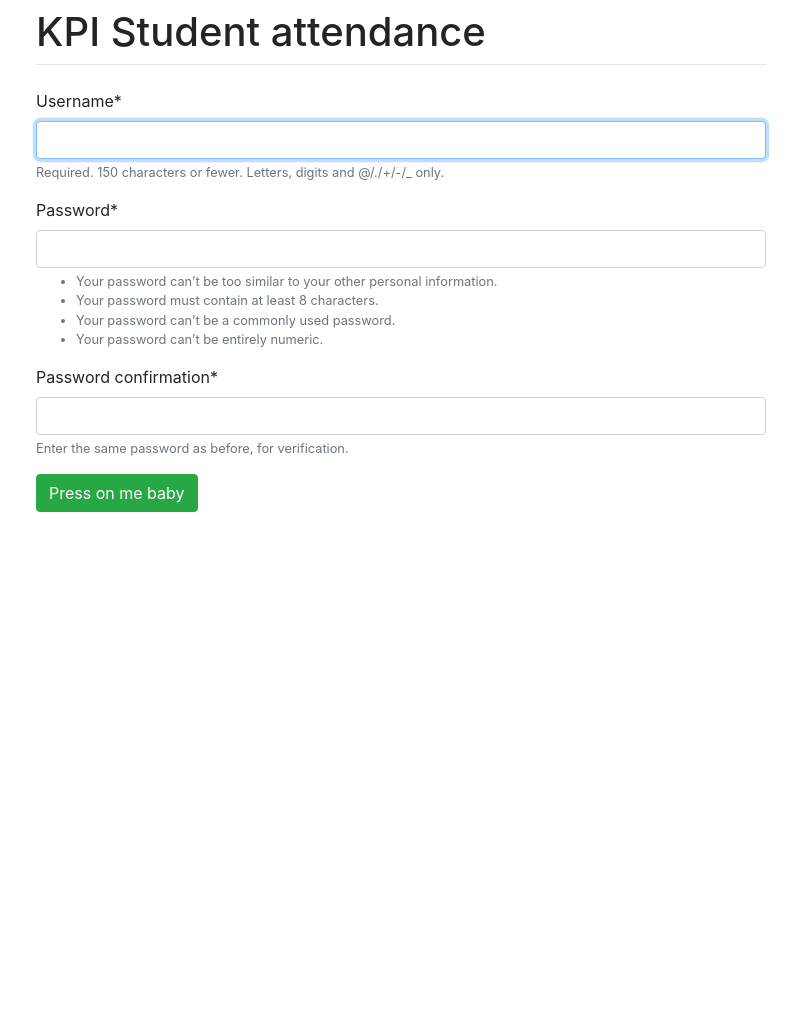
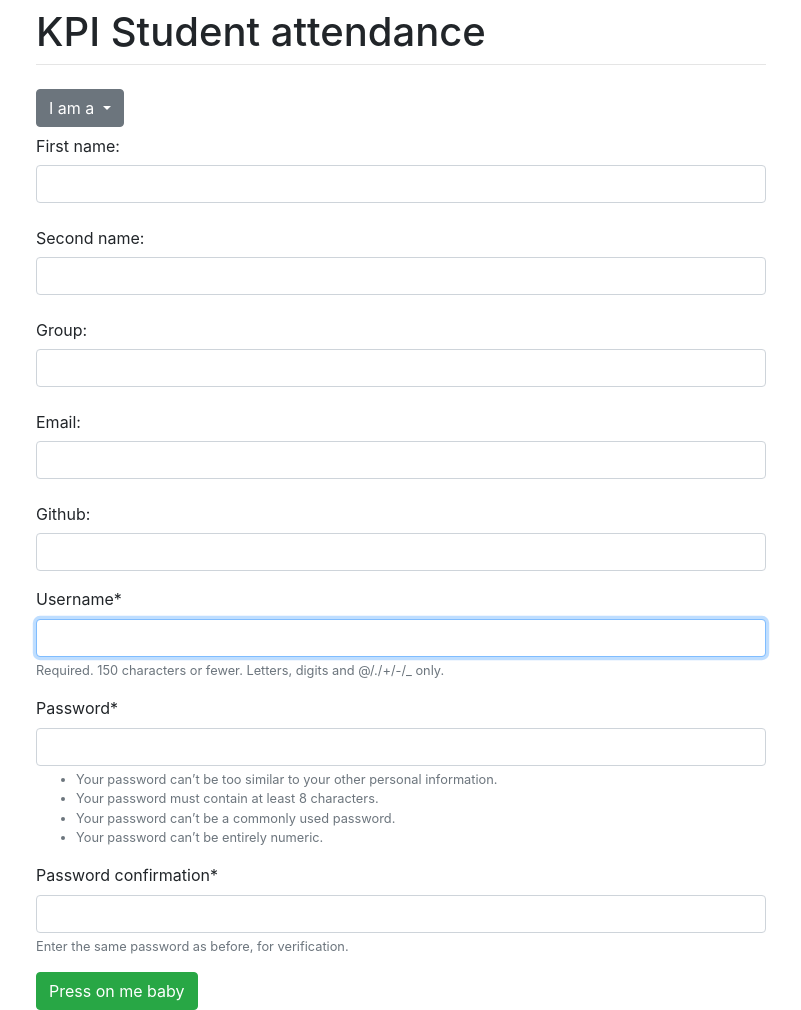
Before and after one commit to MishaVernik/StudentAttendance, a Django app: page /signup/ in a window 1280 px wide. Shown: the whole page, without its empty margins (239-1040 px from the left). Before the commit the page ends 512 px from the top, so only its background shows below. Run offline with Django 3.2, Linux system fonts and the light colour scheme; some libraries are stand-ins or nearby versions.

Commit message:
registration menu

```diff
--- a/Attendance/templates/login.html
+++ b/Attendance/templates/login.html
@@ -9,7 +9,7 @@
   <form method="post">
     {% csrf_token %}
     <input  class="btn btn-primary" type="hidden" name="next" value="{{ next }}" />
-     <div id = "div_id_username" class="form-group">
+  <div id = "div_id_username" class="form-group">
     <label for="id_username"  class="col-form-label  requiredField">Username:</label>
     <input type="text" class="form-control" name="username" id="id_username">
   </div>
--- a/Attendance/templates/signup.html
+++ b/Attendance/templates/signup.html
@@ -5,7 +5,37 @@
 {% block content %}
   <form method="post" novalidate>
     {% csrf_token %}
+  <div class="dropdown">
+  <button class="btn btn-secondary dropdown-toggle" type="button" id="dropdownMenuButton" data-toggle="dropdown" aria-haspopup="true" aria-expanded="false">
+    I am a
+  </button>
+  <div class="dropdown-menu" aria-labelledby="dropdownMenuButton">
+    <a class="dropdown-item" href="#">Student</a>
+    <a class="dropdown-item" href="#">Teacher</a>
+  </div>
+  </div>
+  <div id = "div_id_first_name" class="form-group">
+    <label for="id_first_name"  class="col-form-label  requiredField">First name:</label>
+    <input type="text" class="form-control" name="first_name" id="id_first_name">
+  </div>
+  <div id = "div_id_second_name" class="form-group">
+    <label for="id_second_name"  class="col-form-label  requiredField">Second name:</label>
+    <input type="text" class="form-control" name="second_name" id="id_second_name">
+  </div>
+  <div id = "div_id_group" class="form-group">
+    <label for="id_group"  class="col-form-label  requiredField">Group:</label>
+    <input type="text" class="form-control" name="group" id="id_group">
+  </div>
+  <div id = "div_id_email" class="form-group">
+    <label for="id_email"  class="col-form-label  requiredField">Email:</label>
+    <input type="text" class="form-control" name="email" id="id_email">
+  </div>
+  <div id = "div_id_github" class="form-group">
+    <label for="id_github"  class="col-form-label">Github:</label>
+    <input type="text" class="form-control" name="github" id="id_github">
+  </div>
     {{ form|crispy }}
     <button type="submit" class="btn btn-success">Press on me baby</button>
   </form>
+
 {% endblock %}
```
